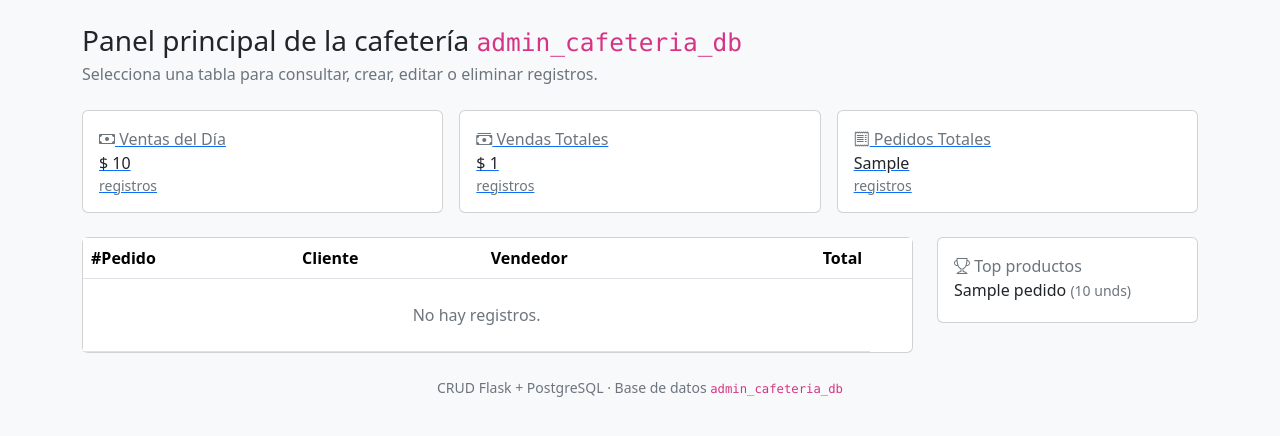
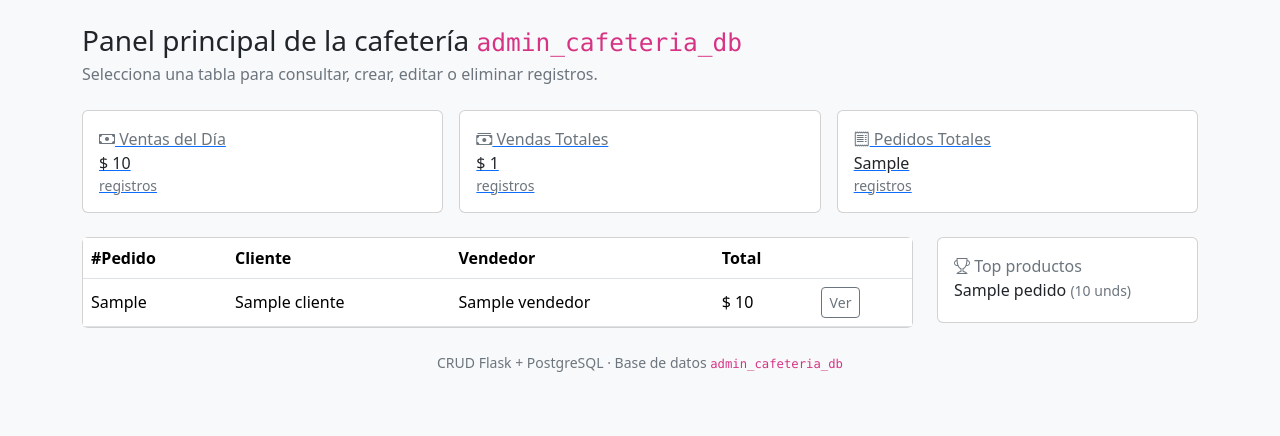
Before and after one commit to Luisa626/admin_cafeteria, a Flask app: page / in a window 1280 px wide. Shown: the part 56-492 px from the top of the page. Run offline with Flask 3, Linux system fonts and the light colour scheme; a database or web service that is not in the repository returns one stand-in record (values such as "Sample title"); some libraries are stand-ins or nearby versions.

Commit message:
modificacion de tabla de pedidos recientes, correciones en nombres de las variables y estilos

```diff
--- a/templates/index.html
+++ b/templates/index.html
@@ -33,16 +33,20 @@
             <table class="table table-hover align-middle mb-0">
             <thead>
                 <tr>
-                <th>#Pedido</th><th>Cliente</th><th>Vendedor</th><th class="text-end">Total</th><th></th>
+                <th>#Pedido</th><th>Cliente</th><th>Vendedor</th><th>Total</th><th></th>
                 </tr>
             </thead>
             <tbody>
-                {% for pedidos in items %}
+                {% for pedidos in pedidos %}
                 <tr>
                 <td>{{ pedidos.id_pedido }}</td>
-                <td class="fw-medium">{{ pedidos.cliente.nombre }}</td>
-                <td class="fw-medium">{{ pedidos.vendedor.nombre }}</td>
+                <td class="fw-medium">{{ pedidos.cliente }}</td>
+                <td class="fw-medium">{{ pedidos.vendedor }}</td>
                 <td class="num">{{ pedidos.total|pesos }}</td>
+                <td>
+                    <a href="{{ url_for('pedidos.ver', id_pedido=pedidos.id_pedido) }}"
+                        class="btn btn-sm btn-outline-secondary">Ver</a>
+                </td>
                 </tr>
                 {% else %}
                  {{ m.sin_registros(4) }}
```
